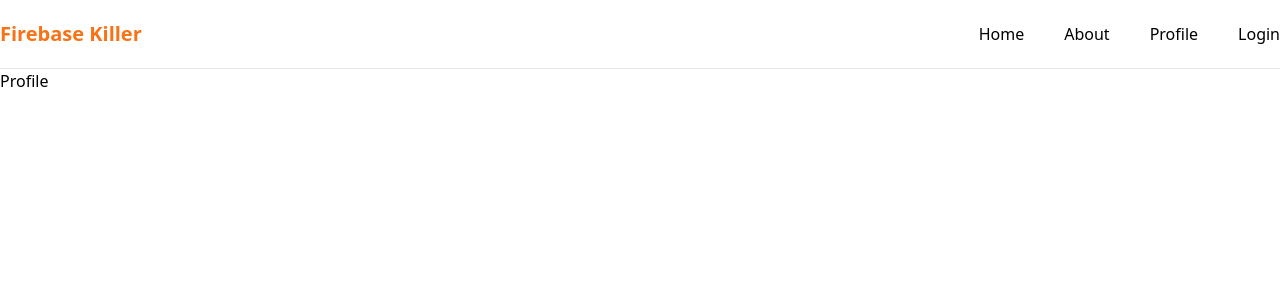
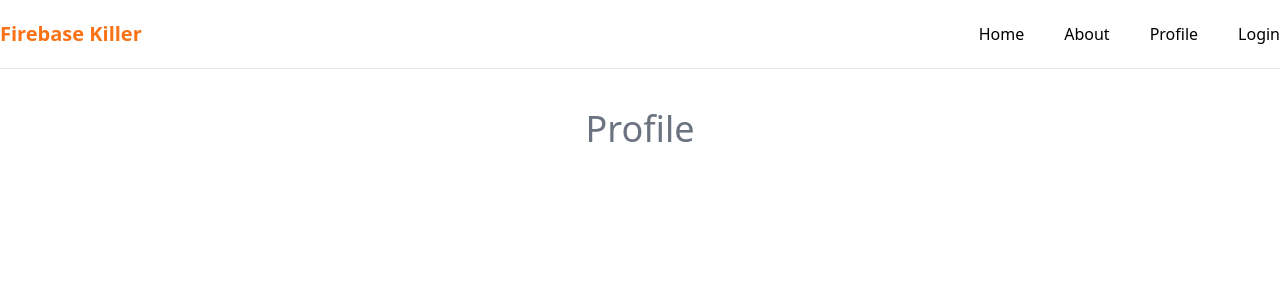
Before and after one commit to dipsingha360/firebase-intro, a React (Create React App) app: page /profile in a window 1280 px wide. Shown: the top 300 px of the page. Built offline with nearby package versions, Linux system fonts and the light colour scheme; no server answers.

Commit message:
sign in aded

```diff
--- a/src/App.js
+++ b/src/App.js
@@ -1,4 +1,7 @@
 import { Route, Routes } from "react-router-dom";
+import { getAuth, onAuthStateChanged } from "firebase/auth";
+import app from "./firebase/firebase.init";
+
 import About from "./compnents/About";
 import Home from "./compnents/Home";
 import Login from "./compnents/Login";
@@ -6,15 +9,31 @@ import Navbar from "./compnents/Navbar";
 import NotFound from "./compnents/NotFound";
 import Profile from "./compnents/Profile";
 import Register from "./compnents/Register";
+import { useEffect, useState } from "react";
+
+const auth = getAuth(app);
 
 const App = () => {
+  // states
+  const [user, setUser] = useState("");
+
+  // use effects
+  useEffect(() => {
+    onAuthStateChanged(auth, (data) => {
+      if (data) {
+        setUser(data);
+      } else {
+        console.log("no user found!");
+      }
+    });
+  }, []);
   return (
     <div className="app">
       <Navbar />
       <Routes>
         <Route path="/" element={<Home />} />
         <Route path="/about" element={<About />} />
-        <Route path="/profile" element={<Profile />} />
+        <Route path="/profile" element={<Profile user={user} />} />
         <Route path="/login" element={<Login />} />
         <Route path="/register" element={<Register />} />
         <Route path="*" element={<NotFound />} />
--- a/src/compnents/Login.js
+++ b/src/compnents/Login.js
@@ -1,11 +1,21 @@
 import { GoogleAuthProvider, getAuth, signInWithPopup } from "firebase/auth";
+import { useNavigate } from "react-router-dom";
 import app from "../firebase/firebase.init";
 
 const auth = getAuth(app);
+const providerGoogle = new GoogleAuthProvider();
 
+// login handler
 const Login = () => {
+  const navigate = useNavigate();
   const handleGoogleLogIn = () => {
     // google login
+    signInWithPopup(auth, providerGoogle)
+      .then((data) => {
+        console.log(data);
+        navigate("/profile");
+      })
+      .catch((error) => console.log(error));
   };
 
   return (
--- a/src/compnents/Profile.js
+++ b/src/compnents/Profile.js
@@ -1,7 +1,30 @@
 import React from "react";
 
-const Profile = () => {
-  return <div>Profile</div>;
+const Profile = ({ user }) => {
+  return (
+    <div className="profile container mx-auto py-10">
+      <h2 className="section-title text-center text-gray-500 text-4xl mb-10">
+        Profile
+      </h2>
+
+      {user.email && (
+        <div className="profile-card  flex flex-col items-center gap-3">
+          <img
+            src={user.photoURL}
+            alt={user.displayName}
+            className="h-28 w-28 rounded-full object-cover"
+          />
+          <h3 className="text-3xl">{user.displayName}</h3>
+          <p>Email: {user.email}</p>
+          <p>ID: {user.uid}</p>
+          <button className="google-sign-out bg-gray-700 text-white h-14 w-48 mt-3 rounded-md font-md hover:bg-orange-500 duration-300">
+            {" "}
+            Sign out
+          </button>
+        </div>
+      )}
+    </div>
+  );
 };
 
 export default Profile;
```
